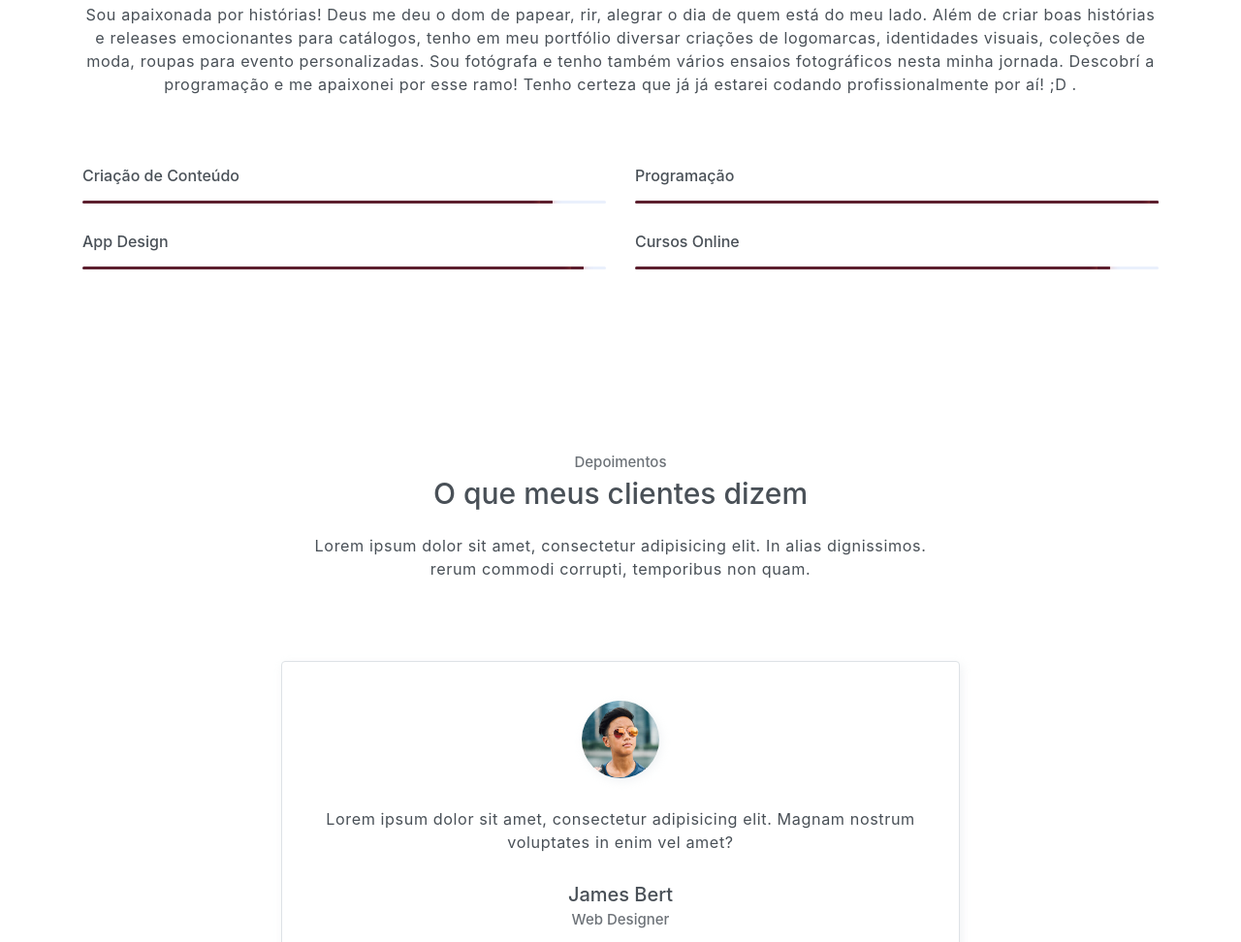
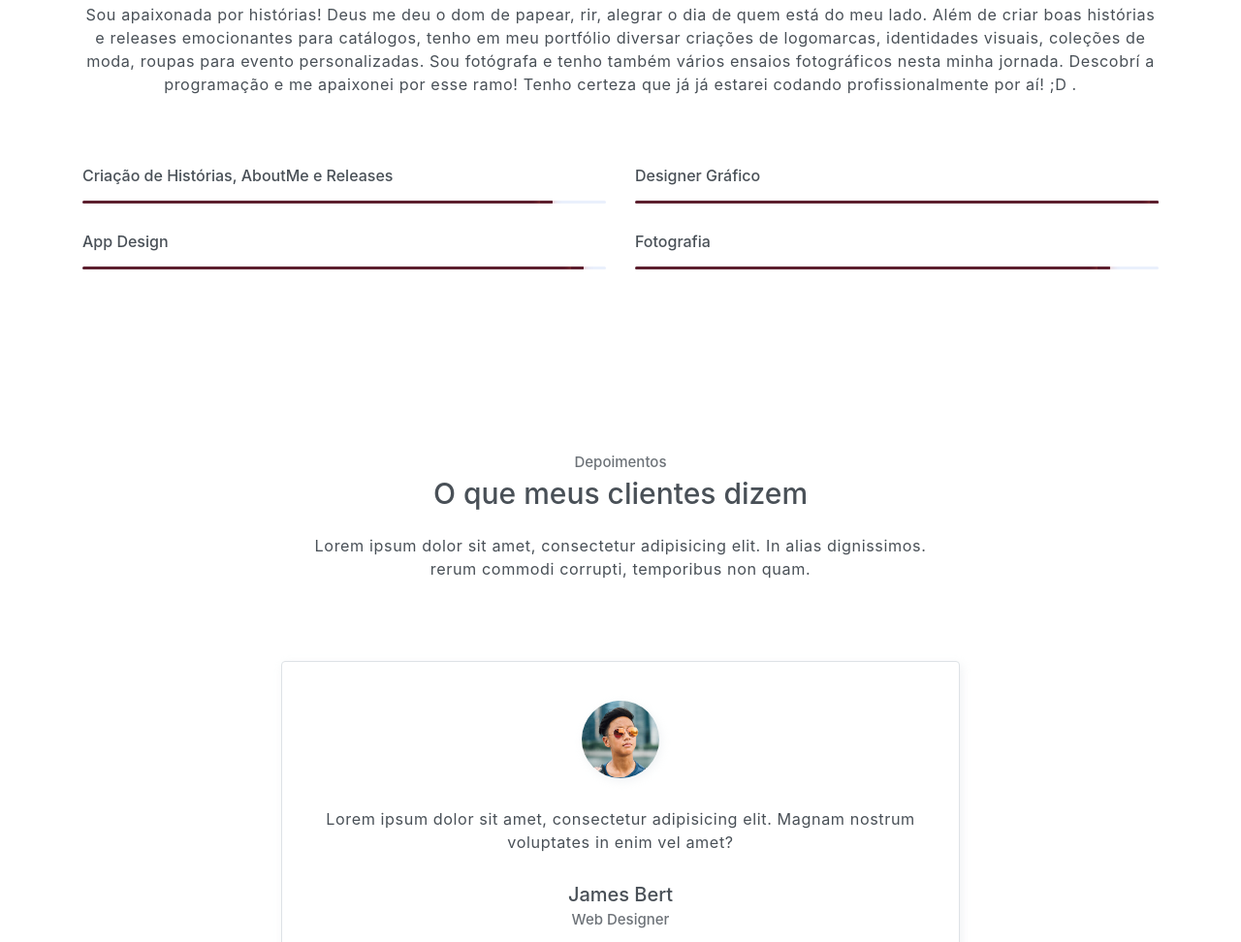
Before and after one commit to jmtannus/jmtannus.github.io, a plain HTML site: page index.html in a window 1280 px wide. Shown: the part 1977-2949 px from the top of the page at 97% size. Drawn offline with Linux system fonts and the light colour scheme.

Commit message:
habilidades

```diff
--- a/index.html
+++ b/index.html
@@ -179,14 +179,14 @@
 
             <div class="row text-left">
                 <div class="col-sm-6">
-                    <h6 class="mb-3">Criação de Conteúdo</h6>
+                    <h6 class="mb-3">Criação de Histórias, AboutMe e Releases</h6>
                     <div class="progress">
                         <div class="progress-bar bg-primary" role="progressbar" style="width: 89%;" aria-valuenow="25"
                             aria-valuemin="0" aria-valuemax="100"><span>89%</span></div>
                     </div>
                 </div>
                 <div class="col-sm-6">
-                    <h6 class="mb-3">Programação</h6>
+                    <h6 class="mb-3">Designer Gráfico</h6>
                     <div class="progress">
                         <div class="progress-bar bg-primary" role="progressbar" style="width: 100%;" aria-valuenow="25"
                             aria-valuemin="0" aria-valuemax="100"><span>100%</span></div>
@@ -200,7 +200,7 @@
                     </div>
                 </div>
                 <div class="col-sm-6">
-                    <h6 class="mb-3">Cursos Online</h6>
+                    <h6 class="mb-3">Fotografia</h6>
                     <div class="progress">
                         <div class="progress-bar bg-primary" role="progressbar" style="width: 90%;" aria-valuenow="25"
                             aria-valuemin="0" aria-valuemax="100"><span>90%</span></div>
```
